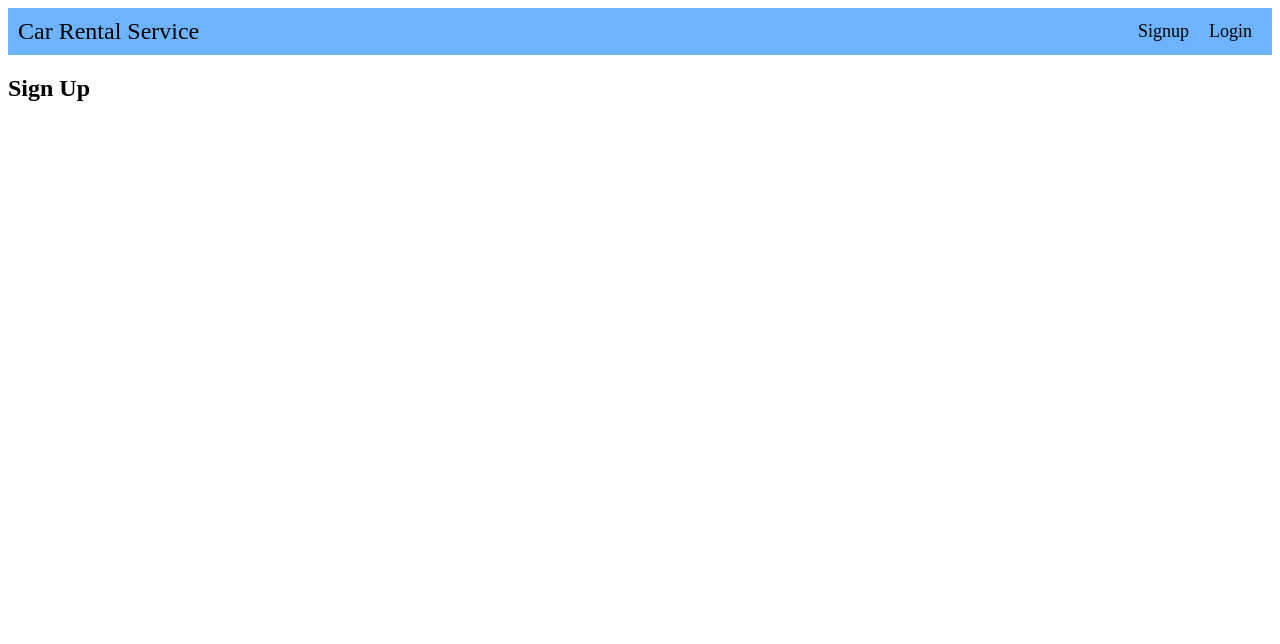
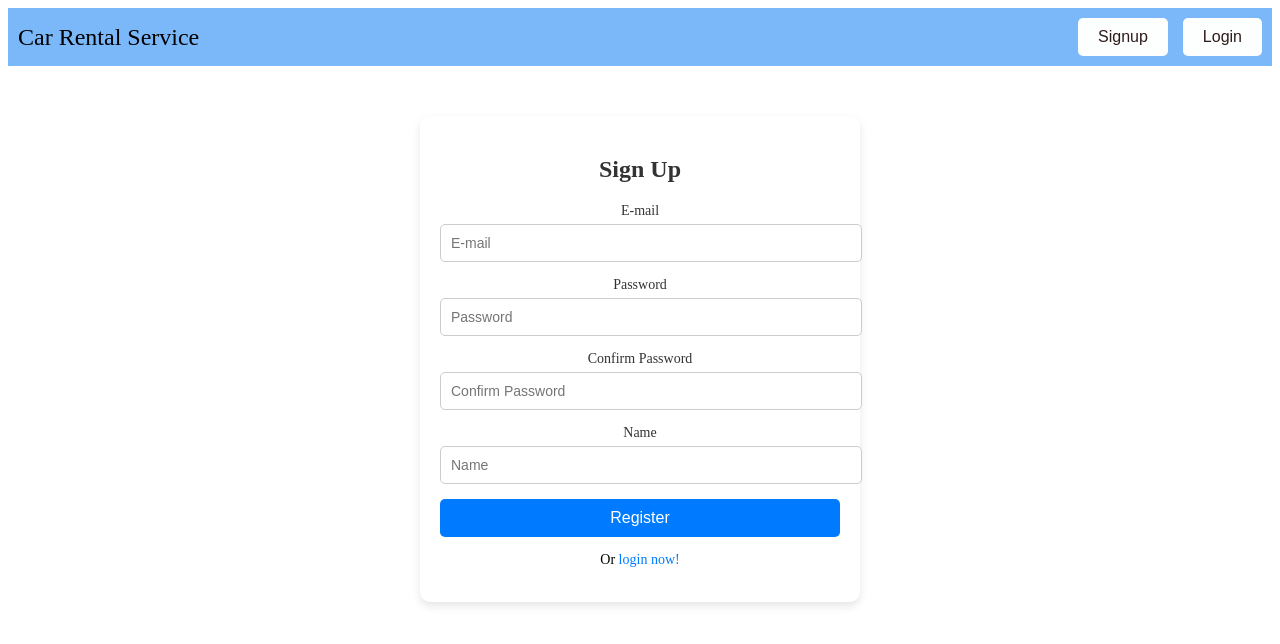
Before and after one commit to imane-daouah/Car_Rental_Front_End, an Angular app: page /register in a window 1280 px wide. Shown: the top 644 px of the page. Built offline with nearby package versions, Linux system fonts and the light colour scheme.

Commit message:
cree formulaire

```diff
--- a/src/app/app.component.html
+++ b/src/app/app.component.html
@@ -7,9 +7,10 @@
 
     <!-- Liens -->
     <div class="navbar-links">
-      <a routerLink="/register" routerLinkActive="active">Signup</a>
-      <a routerLink="/login" routerLinkActive="active">Login</a>
+      <button (click)="navigateToSignup()">Signup</button>
+      <button (click)="navigateToLogin()">Login</button>
     </div>
+
   </nav>
 </div>
 
--- a/src/app/app.component.scss
+++ b/src/app/app.component.scss
@@ -1,5 +1,5 @@
 .main-header {
-  background-color: #6db3fe;
+  background-color: #7bb8f9;
   color: #000;
   padding: 10px;
 }
@@ -30,5 +30,29 @@
 
 .navbar-links a.active {
   font-weight: bold;
-  border-bottom: 2px solid #000;
+  border-bottom: 2px solid #020101;
 }
+.navbar-links {
+  display: flex;
+  gap: 15px; /* Espacement entre les boutons */
+}
+
+button {
+  background-color: #fdfefe; /* Couleur de fond bleue */
+  color: rgb(46, 27, 27); /* Texte en blanc */
+  border: none; /* Retirer les bordures */
+  border-radius: 5px; /* Coins arrondis */
+  padding: 10px 20px; /* Espacement interne */
+  font-size: 16px; /* Taille du texte */
+  cursor: pointer; /* Curseur en forme de main */
+  transition: background-color 0.3s ease; /* Transition pour hover */
+}
+
+button:hover {
+  background-color: #ffbb8a; /* Couleur plus foncée au survol */
+}
+
+button:focus {
+  outline: none; /* Retirer les contours de focus */
+  box-shadow: 0 0 5px rgba(25, 30, 35, 0.5); /* Ombre légère pour focus */
+}
--- a/src/app/app.component.ts
+++ b/src/app/app.component.ts
@@ -1,5 +1,5 @@
 import { Component } from '@angular/core';
-import { RouterOutlet } from '@angular/router';
+import { Router, RouterOutlet } from '@angular/router';
 import { FormsModule } from '@angular/forms';
 
 @Component({
@@ -9,6 +9,16 @@ import { FormsModule } from '@angular/forms';
   templateUrl: './app.component.html',
   styleUrl: './app.component.scss'
 })
+
 export class AppComponent {
-  username = '';
-}
+  constructor(private router: Router) {} // Injectez le Router dans le constructeur
+
+  // Méthode pour rediriger vers Signup
+  navigateToSignup(): void {
+    this.router.navigate(['/register']); // Navigue vers la route '/register'
+  }
+
+  // Méthode pour rediriger vers Login
+  navigateToLogin(): void {
+    this.router.navigate(['/login']); // Navigue vers la route '/login'
+  }}
--- a/src/app/app.module.ts
+++ b/src/app/app.module.ts
@@ -10,13 +10,13 @@ import { NzFormModule } from 'ng-zorro-antd/form';
 import { NzInputModule } from 'ng-zorro-antd/input';
 import { NzButtonModule } from 'ng-zorro-antd/button';
 
-import { ScrollingModule } from '@angular/cdk/scrolling';
+
 
 
 
 @NgModule({
   declarations: [
-    // Vos composants ici
+
   ],
   imports: [
     BrowserModule,
--- a/src/app/auth/components/signup/signup.component.html
+++ b/src/app/auth/components/signup/signup.component.html
@@ -1 +1,47 @@
+<div class="signup-container">
   <h2>Sign Up</h2>
+  <form (ngSubmit)="onSubmit()" [formGroup]="signupForm" class="signup-form">
+    <div class="form-group">
+      <label for="email">E-mail</label>
+      <input
+        id="email"
+        type="email"
+        formControlName="email"
+        placeholder="E-mail"
+        required
+      />
+    </div>
+    <div class="form-group">
+      <label for="password">Password</label>
+      <input
+        id="password"
+        type="password"
+        formControlName="password"
+        placeholder="Password"
+        required
+      />
+    </div>
+    <div class="form-group">
+      <label for="confirmPassword">Confirm Password</label>
+      <input
+        id="confirmPassword"
+        type="password"
+        formControlName="confirmPassword"
+        placeholder="Confirm Password"
+        required
+      />
+    </div>
+    <div class="form-group">
+      <label for="name">Name</label>
+      <input
+        id="name"
+        type="text"
+        formControlName="name"
+        placeholder="Name"
+        required
+      />
+    </div>
+    <button type="submit" class="btn">Register</button>
+  </form>
+  <p class="login-link">Or <a routerLink="/login">login now!</a></p>
+</div>
--- a/src/app/auth/components/signup/signup.component.scss
+++ b/src/app/auth/components/signup/signup.component.scss
@@ -1,57 +1,74 @@
-[nz-form] {
-    max-width: 600px;
+.signup-container {
+  width: 100%;
+  max-width: 400px;
+  margin: 50px auto;
+  padding: 20px;
+  background-color: #fff;
+  border-radius: 10px;
+  box-shadow: 0 4px 8px rgba(0, 0, 0, 0.1);
+  text-align: center;
 }
 
-  .phone-select {
-    width: 70px;
+.signup-container h2 {
+  margin-bottom: 20px;
+  font-size: 24px;
+  color: #333;
 }
 
-  .register-are {
-    margin-bottom: 8px;
+.signup-form {
+  display: flex;
+  flex-direction: column;
 }
 
-  .child {
-    padding: 50px;
-    position: absolute;
-    width: 380px;
-    background-color: white;
-    top: 50%;
-    left: 50%;
-    transform: translate(-50%, -50%);
-    box-shadow: 1px 1px 15px -7px rgba(0, 0, 0, 0.1);
-    border-radius: 5px;
-    margin-bottom: 22px;
+.form-group {
+  margin-bottom: 15px;
 }
 
-  nz-form-control {
-    min-width: 280px;
+label {
+  display: block;
+  font-size: 14px;
+  margin-bottom: 5px;
+  color: #333;
 }
 
-  .parent {
+input {
   width: 100%;
-    height: 91vh;
-    position: relative;
+  padding: 10px;
+  border: 1px solid #ccc;
+  border-radius: 5px;
+  font-size: 14px;
 }
 
-  .login-form-margin {
-    margin-bottom: 16px;
+input:focus {
+  border-color: #007bff;
+  outline: none;
 }
 
-  .login-form-forgot {
-    float: right;
+.btn {
+  width: 100%;
+  padding: 10px;
+  background-color: #007bff;
+  color: #fff;
+  border: none;
+  border-radius: 5px;
+  font-size: 16px;
+  cursor: pointer;
 }
 
-  .login-form-button {
-    width: 100%;
+.btn:hover {
+  background-color: #0056b3;
 }
 
-  button {
-    background-color: #001529;
-    border: none;
+.login-link {
+  margin-top: 15px;
+  font-size: 14px;
 }
 
-  .imgDiv {
-    width: 100%;
-    vertical-align: middle;
-    margin-bottom: 40px;
+.login-link a {
+  color: #007bff;
+  text-decoration: none;
 }
+
+.login-link a:hover {
+  text-decoration: underline;
+}
--- a/src/app/auth/components/signup/signup.component.ts
+++ b/src/app/auth/components/signup/signup.component.ts
@@ -1,13 +1,27 @@
 import { Component } from '@angular/core';
+import { FormBuilder, FormGroup, Validators, ReactiveFormsModule } from '@angular/forms';
+import { RouterModule } from '@angular/router';
 
 @Component({
   selector: 'app-signup',
-  imports: [],
+  standalone: true, // Composant standalone
+  imports: [ReactiveFormsModule, RouterModule], // Modules nécessaires
   templateUrl: './signup.component.html',
-  styleUrl: './signup.component.scss'
+  styleUrls: ['./signup.component.scss']
 })
 export class SignupComponent {
-  isSpinning: boolean = false;
+  signupForm: FormGroup;
 
+  constructor(private fb: FormBuilder) {
+    this.signupForm = this.fb.group({
+      email: ['', [Validators.required, Validators.email]],
+      password: ['', [Validators.required, Validators.minLength(6)]],
+      confirmPassword: ['', [Validators.required]],
+      name: ['', [Validators.required]]
+    });
+  }
 
+  onSubmit(): void {
+    console.log(this.signupForm.value);
+  }
 }
--- a/src/app/pages/home/home.component.ts
+++ b/src/app/pages/home/home.component.ts
@@ -1,11 +1,16 @@
 import { Component } from '@angular/core';
+import { Router } from '@angular/router';
 
 @Component({
   selector: 'app-home',
-  imports: [],
   templateUrl: './home.component.html',
-  styleUrl: './home.component.scss'
+  styleUrls: ['./home.component.scss']
 })
 export class HomeComponent {
+  constructor(private router: Router) {}
 
+
+  navigateToSignup(): void {
+    this.router.navigate(['/register']);
+  }
 }
```
Also changed, not shown: 1 other file (tests, documents, lock files or other folders). Lines whose indentation alone changed are shown as unchanged.
